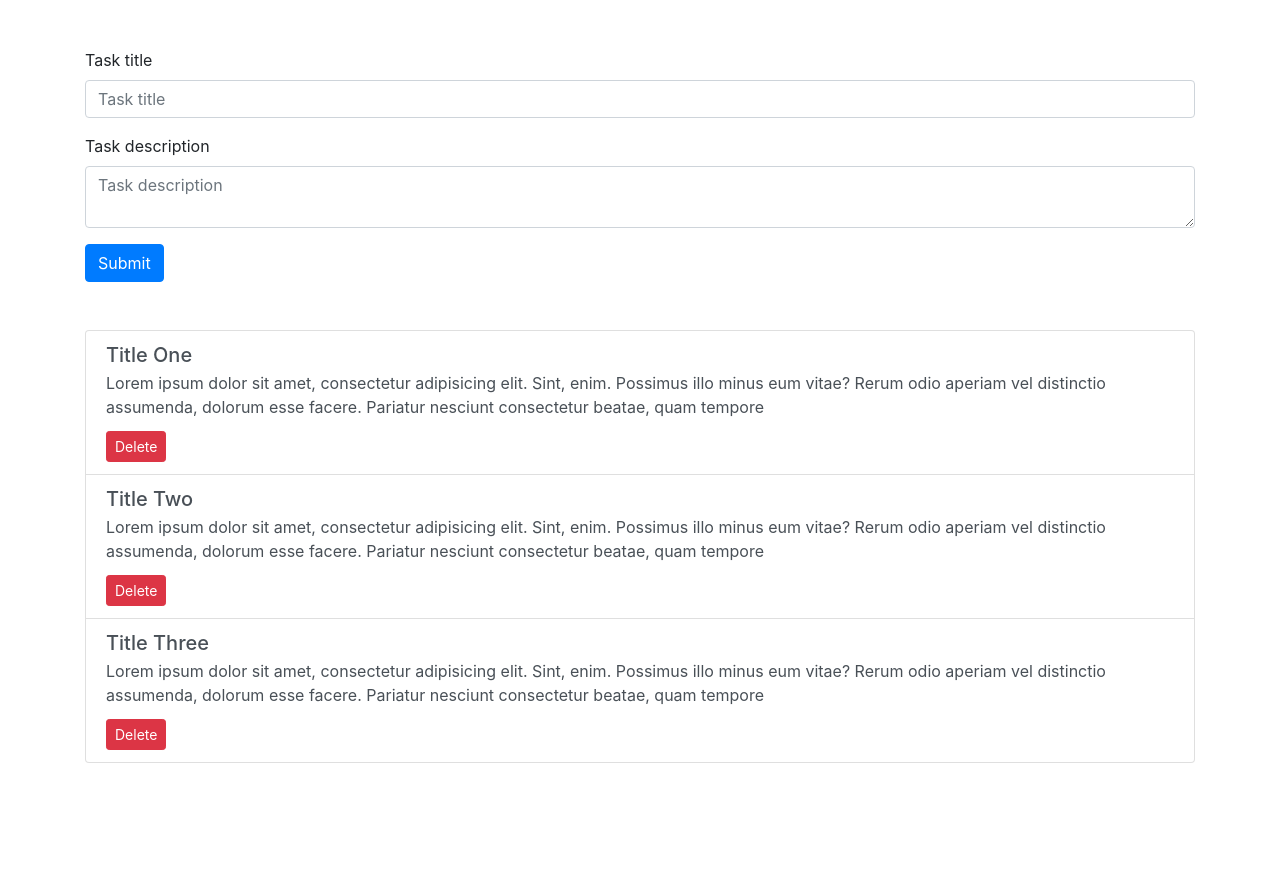
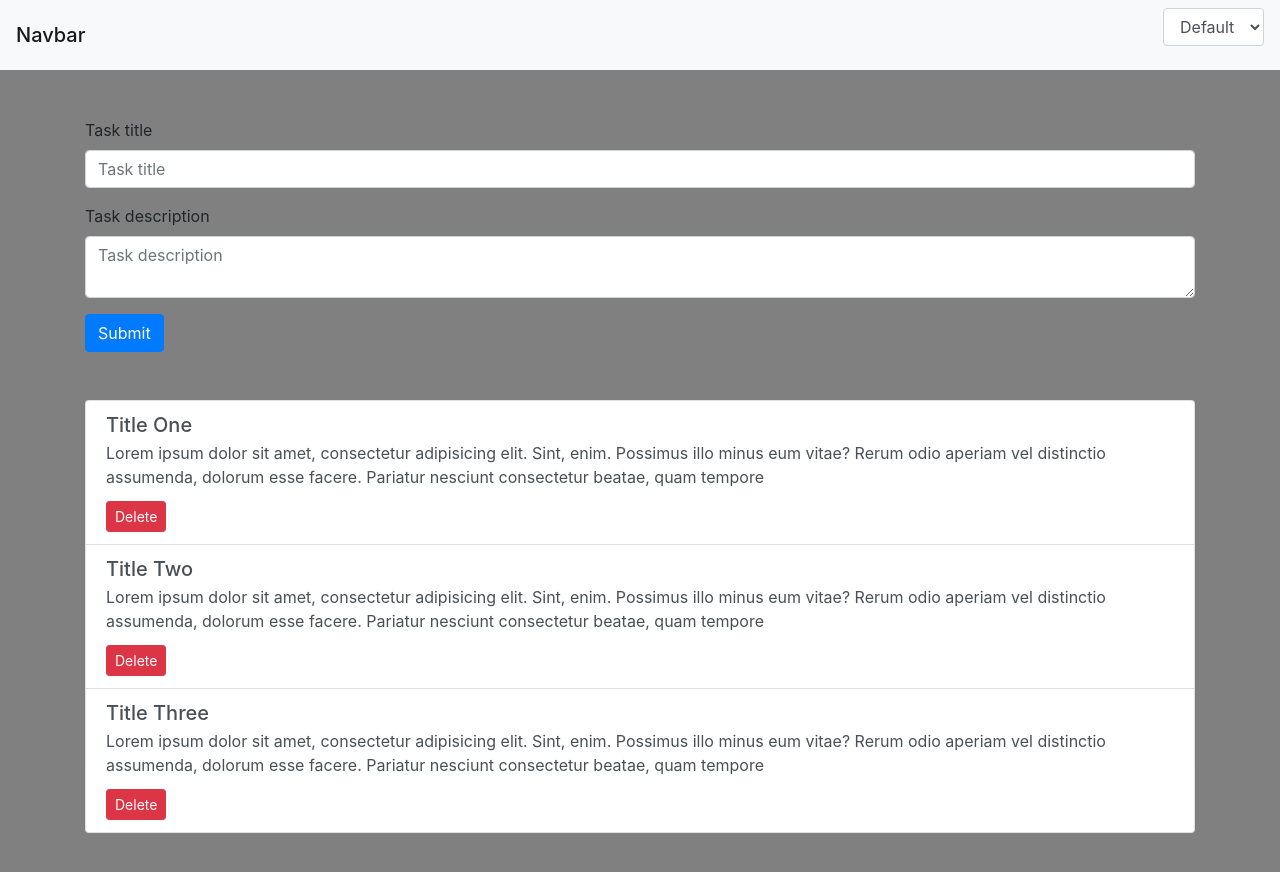
Before and after one commit to antlogist/to-do, a plain HTML site: page index.html in a window 1280 px wide. Before the commit the page ends 811 px from the top, so only its background shows below. Drawn offline with nearby package versions, Linux system fonts and the light colour scheme.

Commit message:
theme on loading fixed

```diff
--- a/app.js
+++ b/app.js
@@ -151,4 +151,44 @@ let tasks = [
         tasks.unshift({ ...newTaskObj });
         return { ...newTaskObj };
     }
+
+    // Themes
+    const themes = {
+        default: {
+            '--background-body': 'gray'
+        },
+        light: {
+            '--background-body': 'white'
+        },
+        dark: {
+            '--background-body': 'black'
+        }
+    }
+
+    let lastTheme = localStorage.getItem("app_theme") || 'default';
+    const themeOption = document.getElementById("themeSelection");
+    themeOption.value = lastTheme;
+
+    // Theme selection
+    setTheme(lastTheme);
+    themeOption.addEventListener("change", onThemeSelection);
+    function onThemeSelection(e) {
+        const selectedTheme = themeOption.value;
+        const isConfirmed = confirm(`Are you sure you want to change the theme? The new theme will be ${selectedTheme}`);
+        if(!isConfirmed) {
+            themeOption.value = lastTheme;
+            return;
+        }
+        lastTheme = selectedTheme;
+        setTheme(selectedTheme);
+        localStorage.setItem("app_theme", selectedTheme);
+    }
+
+    // Set theme
+    function setTheme(themeName) {
+        const theme = themes[themeName];
+        Object.entries(theme).forEach(([key, value], index, arr) => {
+            document.documentElement.style.setProperty(key, value);
+        });
+    }
 })(tasks);
--- a/index.html
+++ b/index.html
@@ -16,9 +16,23 @@
             crossorigin="anonymous"
         />
 
+        <link rel="stylesheet" href="style.css">
+
         <title>Hello, world!</title>
     </head>
     <body>
+        <nav class="navbar navbar-light bg-light">
+            <span class="navbar-brand mb-0 h1">Navbar</span>
+            <form>
+                <div class="form-group">
+                    <select class="form-control" id="themeSelection">
+                        <option value="default">Default</option>
+                        <option value="dark">Dark</option>
+                        <option value="light">Light</option>
+                    </select>
+                </div>
+            </form>
+        </nav>
         <div class="container my-5">
             <form class="mb-5" name="addTaskForm">
                 <div class="form-group">
--- /dev/null
+++ b/style.css
@@ -0,0 +1,6 @@
+:root {
+    --background-body: gray;
+}
+body {
+    background-color: var(--background-body);
+}
```
